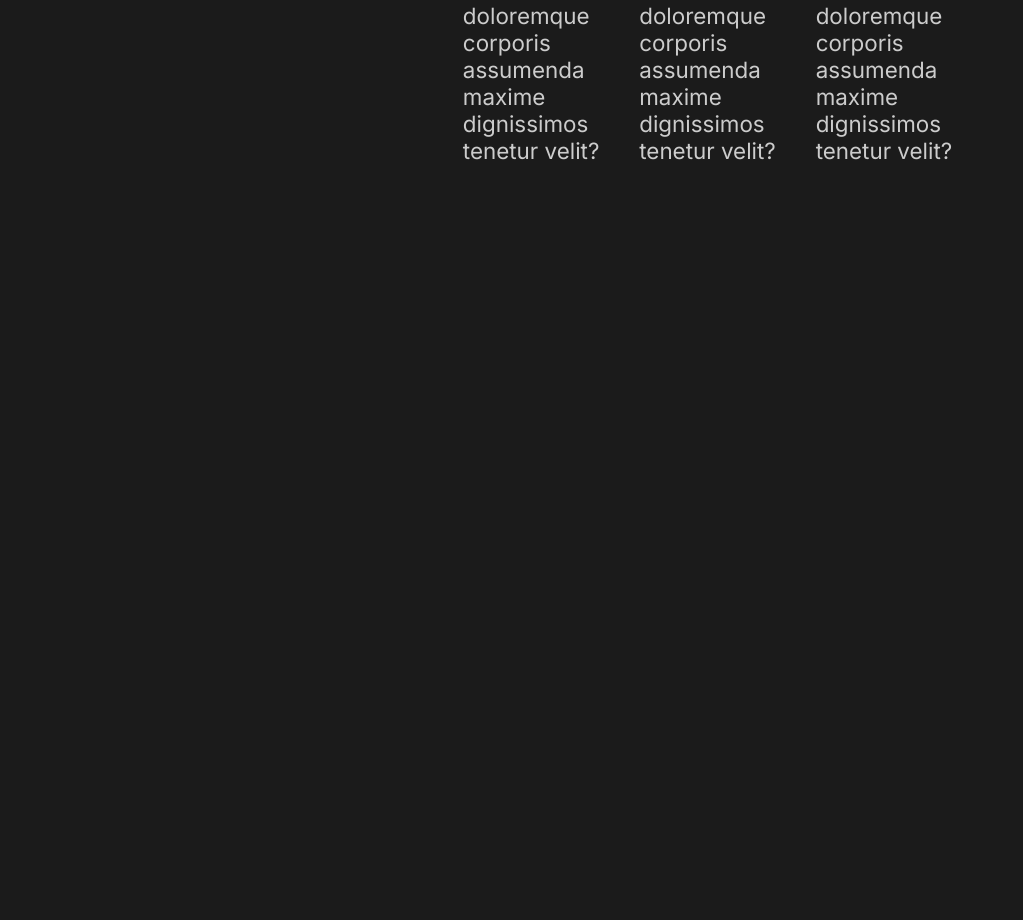
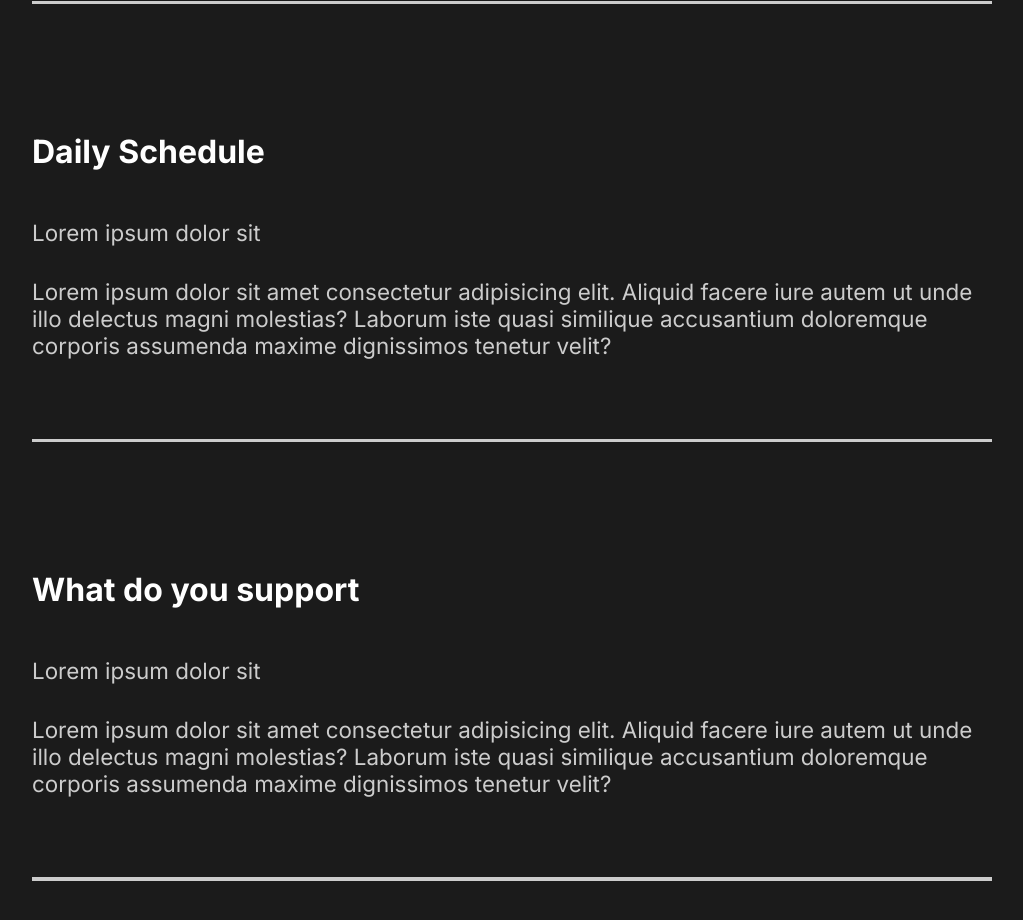
Before and after one commit to Uvacoder/reactJs-Porfolio, a React (Create React App) app: page / in a window 1280 px wide. Shown: the part 2746-3666 px from the top of the page, without its empty margins (128-1151 px from the left). Before the commit the page ends 3038 px from the top, so only its background shows below. Built offline with nearby package versions, Linux system fonts and the light colour scheme.

Commit message:
Styling FAQ Section

```diff
--- a/src/components/FaqSection/index.tsx
+++ b/src/components/FaqSection/index.tsx
@@ -1,12 +1,12 @@
 import React from 'react';
-import { Layout } from '../../styles/pageLayout';
+import { Faq } from './styles';
 
 const FaqSection: React.FC = () => {
   return (
-    <Layout>
+    <Faq>
       <h2>
         Any Questions
-        <span>FAQ</span>
+        <span> FAQ </span>
       </h2>
       <div className="question">
         <h4>How do I start?</h4>
@@ -19,6 +19,7 @@
             maxime dignissimos tenetur velit?
           </p>
         </div>
+        <div className="faq-line" />
       </div>
       <div className="question">
         <h4>Daily Schedule</h4>
@@ -31,6 +32,7 @@
             maxime dignissimos tenetur velit?
           </p>
         </div>
+        <div className="faq-line" />
       </div>
 
       <div className="question">
@@ -44,8 +46,9 @@
             maxime dignissimos tenetur velit?
           </p>
         </div>
+        <div className="faq-line" />
       </div>
-    </Layout>
+    </Faq>
   );
 };
 
--- /dev/null
+++ b/src/components/FaqSection/styles.ts
@@ -0,0 +1,29 @@
+import styled from 'styled-components';
+import { Layout } from '../../styles/pageLayout';
+
+export const Faq = styled(Layout)`
+  display: block;
+  span {
+    display: block;
+  }
+  h2 {
+    padding-bottom: 2rem;
+    font-weight: lighter;
+  }
+  .faq-line {
+    background: #ccc;
+    height: 0.2rem;
+    margin: 2rem 0;
+    width: 100%;
+  }
+  .question {
+    padding: 3rem 0;
+    cursor: pointer;
+  }
+  .answer {
+    padding: 2rem 0;
+    p {
+      padding: 1rem 0;
+    }
+  }
+`;
--- a/src/styles/globalStyle.ts
+++ b/src/styles/globalStyle.ts
@@ -37,6 +37,7 @@
   }
   h4 {
     font-weight: bold;
+    font-size: 2rem;
   }
   a {
     font-size: 1.1rem;
```
Also changed, not shown: 1 other file (tests, documents, lock files or other folders).
